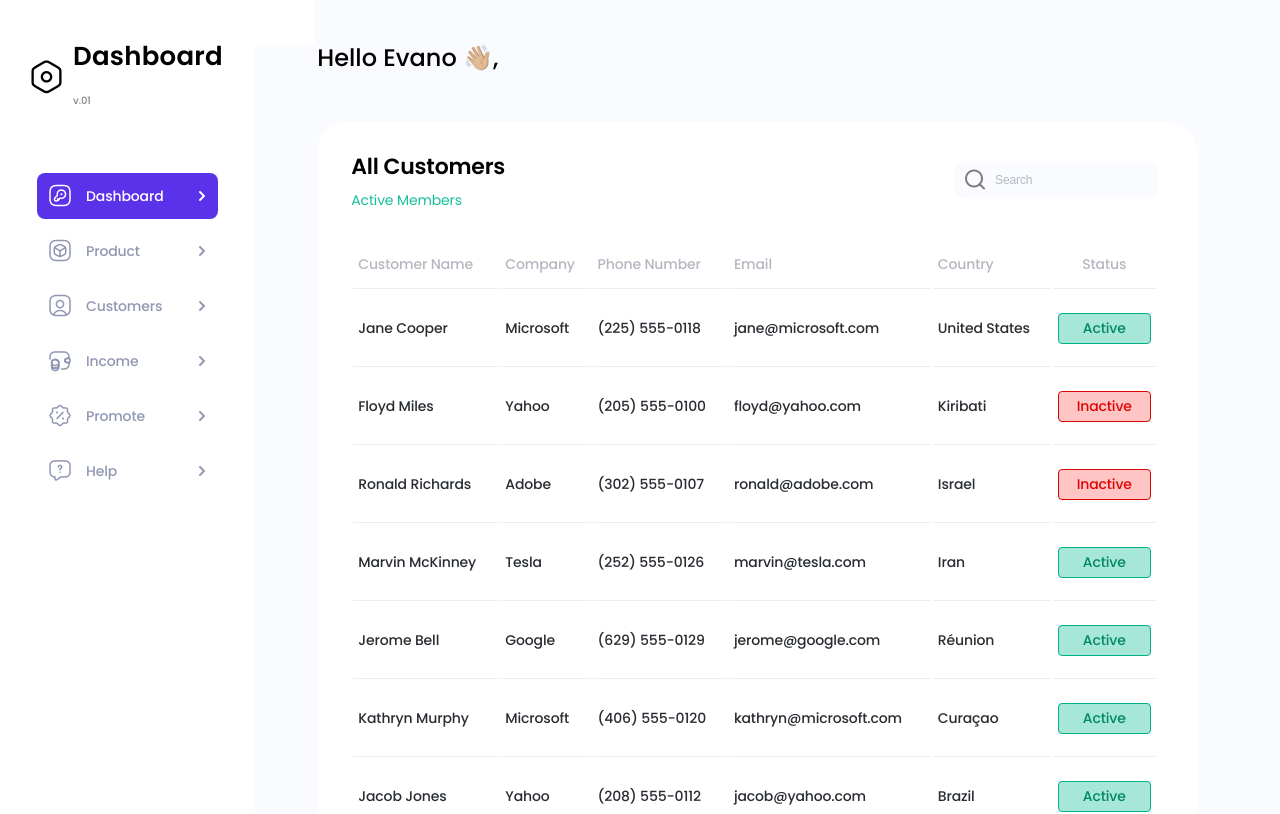
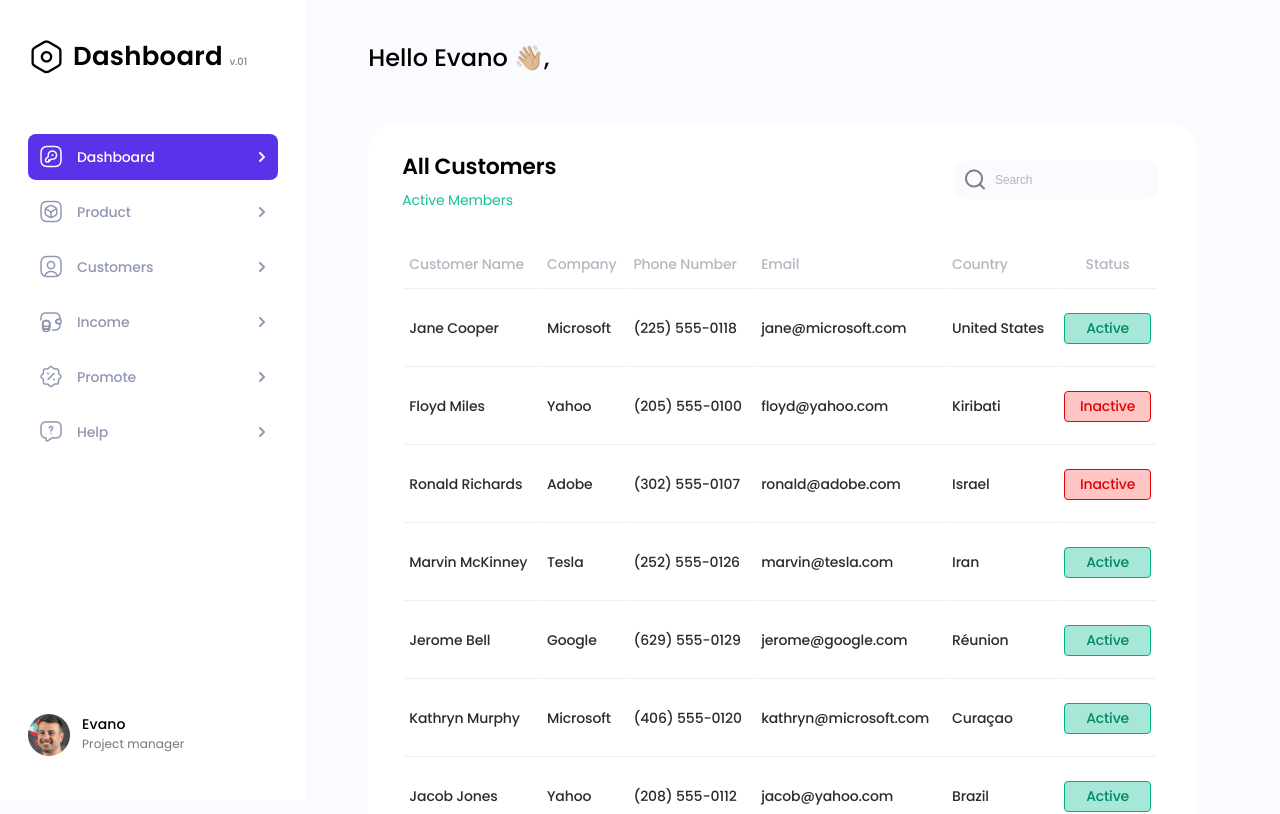
Before and after one commit to JustFantick/test-task, a React (Vite) app: page / in a window 1280 px wide. Shown: the top 814 px of the page. Built offline with nearby package versions, Linux system fonts and the light colour scheme.

Commit message:
fix: edit Dashboard styles
Fixed Dashboard width corrsponding to it's flex container. Added fixed position on desktop screens. Implemented removing from DOM when component not used

```diff
--- a/src/App.jsx
+++ b/src/App.jsx
@@ -3,7 +3,7 @@ import './App.scss'
 import Dashboard from './components/dashboard/Dashboard'
 import Product from './components/product/Product'
 import MenuBurger from './components/menu-burger/MenuBurger';
-import { motion } from 'framer-motion';
+import { AnimatePresence, motion } from 'framer-motion';
 import { useScrollLock } from './hooks/useScrollLock';
 
 function App() {
@@ -32,27 +32,36 @@ function App() {
   }, []);
 
   const mobileDashboard =
-    <motion.div className='mobile-dashboard' data-isopen={isMenuOpen}
+    <AnimatePresence>
+      {isMenuOpen && (
+        <motion.div className='mobile-dashboard'
+          initial={{ backgroundColor: 'rgba(0, 0, 0, 0)' }}
+          animate={{ backgroundColor: 'rgba(0, 0, 0, 0.5)' }}
+          exit={{ backgroundColor: 'rgba(0, 0, 0, 0)' }}
+
           onClick={(e) => {
             if (!e.target.closest('.mobile-dashboard__dashboard')) setIsMenuOpen(false);
           }}
         >
           <motion.div className="mobile-dashboard__dashboard"
-        variants={{
-          open: { x: 0, },
-          closed: { x: '-100%' },
-        }}
-        animate={isMenuOpen ? 'open' : 'closed'}
+            initial={{ x: '-100%' }}
+            animate={{ x: 0, }}
+            exit={{ x: '-100%' }}
+
             transition={{ type: 'tween' }}
+
           >
             <Dashboard />
           </motion.div>
-
         </motion.div>
+      )}
+    </AnimatePresence>
 
   return (
     <div className='wrapper'>
-      {isMobile ? mobileDashboard : <Dashboard />}
+      <div className="wrapper__dashboard">
+        {!isMobile ? <Dashboard /> : mobileDashboard}
+      </div>
 
       <main className="wrapper__content">
         <header className='header'>
--- a/src/App.scss
+++ b/src/App.scss
@@ -7,6 +7,12 @@
   overflow: hidden;
 
   display: flex;
+
+  @media (min-width: 1025px) {
+    &__dashboard {
+      flex: 0 0 306px;
+    }
+  }
 
   &__content {
     width: 100%;
@@ -45,13 +51,4 @@
       flex: 1 1 auto;
     }
   }
-
-  &[data-isopen=true] {
-    background-color: rgba(0, 0, 0, 0.5);
-    overflow: hidden;
-  }
-
-  &[data-isopen=false] {
-    background-color: rgba(0, 0, 0, 0);
-  }
 }
--- a/src/components/dashboard/dashboard.scss
+++ b/src/components/dashboard/dashboard.scss
@@ -1,9 +1,18 @@
 @import '../../global.scss';
 
 .dashboard {
+	@media (min-width: 1025px) {
+		position: fixed;
+		top: 0;
+		left: 0;
+	}
+
+	@media (min-width: 350px) {
+		width: 306px;
+	}
+
 	min-height: 100vh;
 	min-height: 100dvh;
-	max-width: 306px;
 	background-color: $colorBgSecondary;
 
 	display: flex;
@@ -22,14 +31,11 @@
 	&__head {
 		display: flex;
 		align-items: center;
+		gap: 8px;
 
 		h2 {
-			margin-left: 8px;
-			margin-right: 4px;
-
 			font-size: 26px;
 			font-weight: 600;
-			line-height: normal;
 			letter-spacing: 0.26px;
 
 			span {
@@ -52,7 +58,7 @@
 		li {
 			list-style-type: none;
 			padding: 0;
-			margin: 9px;
+			margin: 9px 0;
 
 			&:last-child {
 				margin-bottom: 0;
```
Lines whose indentation alone changed are shown as unchanged.
